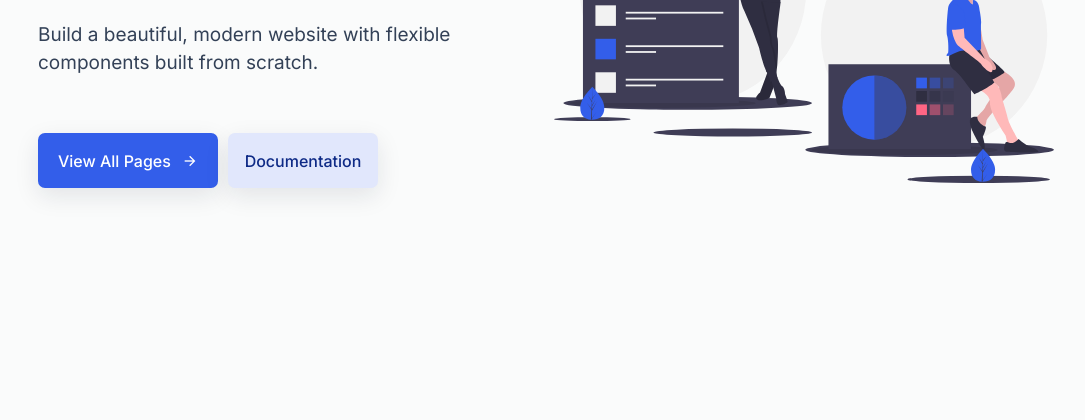
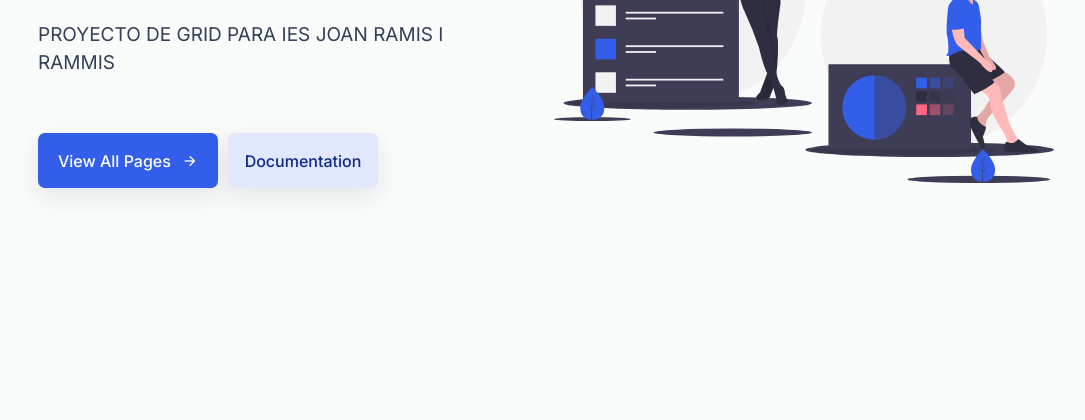
Before and after one commit to SMXMeri/proyectoSX, a plain HTML site: page index.html in a window 1280 px wide. Shown: the part 345-765 px from the top of the page, without its empty margins (106-1191 px from the left). Drawn offline with nearby package versions, Linux system fonts and the light colour scheme.

Commit message:
segunda modificicación

```diff
--- a/index.html
+++ b/index.html
@@ -64,8 +64,7 @@
               Develop anything.
             </h1>
             <p class="info-text">
-              Build a beautiful, modern website with flexible components built
-              from scratch.
+             PROYECTO DE GRID PARA IES JOAN RAMIS I RAMMIS
             </p>
 
             <div class="btn_wrapper">
```
